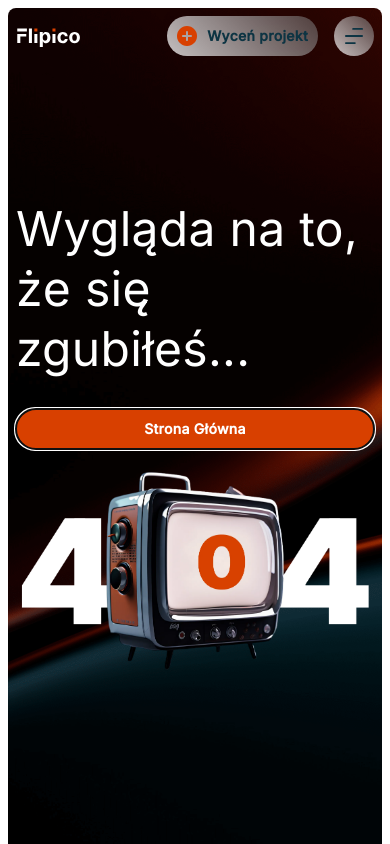
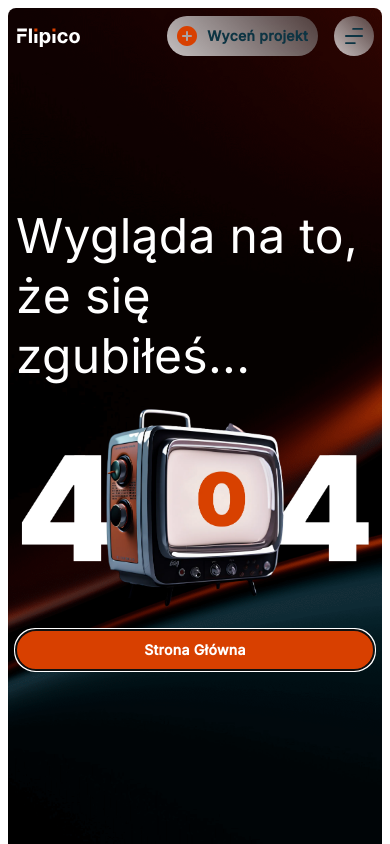
Before and after one commit to RemigiuszMielcarz/raccoon-company, a React (Create React App) app: page /blog in a window 390 px wide. Shown: the top 844 px of the page. Built offline with nearby package versions, Linux system fonts and the light colour scheme.

Commit message:
Two buttons

```diff
--- a/src/NotFound.tsx
+++ b/src/NotFound.tsx
@@ -19,8 +19,8 @@ const NotFound: React.FC = () => {
               <p className="text-xxxl lg:text-[80px] lg:leading-[80px] text-white">
                 Wygląda na to, że się zgubiłeś...
               </p>
-
-              <div className="w-full lg:flex lg:w-[200px]">
+              {/* Button for bigger screens */}
+              <div className="hidden lg:flex lg:w-[200px]">
                 <Button variant={"orange"} text={"Strona Główna"} route={"/"} />
               </div>
             </div>
@@ -32,6 +32,11 @@ const NotFound: React.FC = () => {
                 className="max-w-full h-auto"
               />
             </div>
+
+            {/* Button for smaller screens */}
+            <div className="lg:hidden w-full">
+              <Button variant={"orange"} text={"Strona Główna"} route={"/"} />
+            </div>
           </div>
         </div>
       </div>
```
